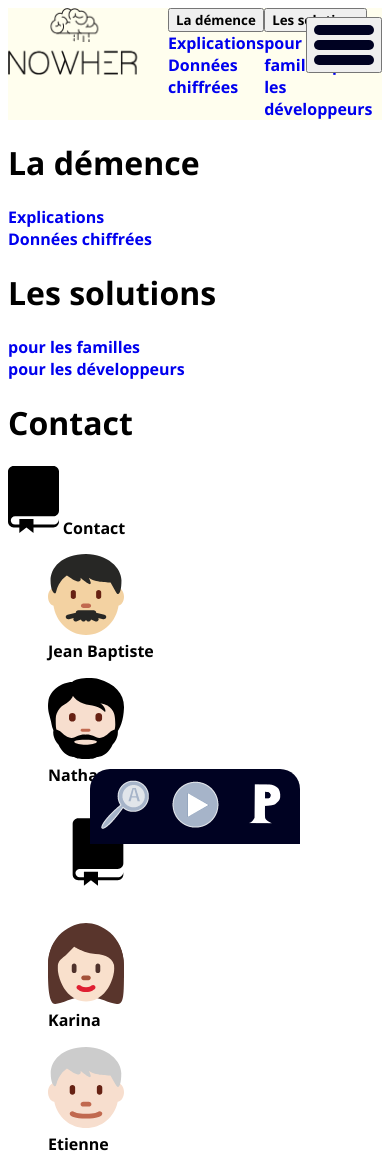
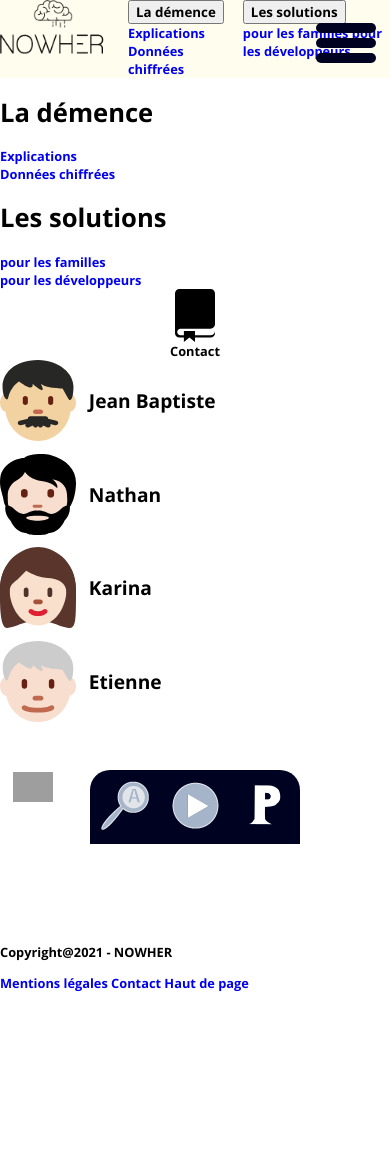
Before and after one commit to Adrien-Ray/nowher, a PHP site: page /pages/contact.php in a window 390 px wide. Shown: the top 1155 px of the page. After the commit the page ends 992 px from the top, so only its background shows below. Run offline with PHP 8.4, Linux system fonts and the light colour scheme; grey boxes are pictures that could not be loaded.

Commit message:
repar main.css

```diff
--- a/styles/main.css
+++ b/styles/main.css
@@ -1,2 +1,259 @@
+html{
+      font-size: 80%;
+  }
+  body{
+      margin:0;
+  }
+  .hide,.hide:active, .hide:focus{
+      border: none !important;
+      background: none !important;
+  }
+  /* articles */
 
-/*# sourceMappingURL=main.css.map *//*# sourceMappingURL=main.css.map */
+  /*# sourceMappingURL=main.css.map *//*# sourceMappingURL=main.css.map */
+  .articledemence{
+      display: flex;
+      flex-direction: row;
+      justify-content: center;
+      font-size: 2rem;
+  }
+  .donnees-chiffrees{
+      display: flex;
+      flex-direction: row;
+      justify-content: center;
+      font-size: 2rem;
+  }
+  .solution{
+      font-size: 2rem;
+      margin-top: 100px;
+      margin-bottom: 405px;
+  }
+  .landingpage{
+      font-size: 2rem;
+      margin-top: 100px;
+      font-weight: bold;
+  }
+  .mentions_legales{
+      font-size: 1.5em;
+      margin-top: 100px;
+  }
+  .landingpage_texte{
+      border-left: solid black 0.5rem;
+      padding-left: 1.5rem;
+  }
+  .landingpage .landingpage_citation{
+      font-weight: normal;
+      text-align: right;
+
+  }
+  .article__img{
+      width: 370px;
+      height: auto;
+  }
+  .article_donnees-chiffrees__img{
+      width: 370px;
+      height: auto;
+  }
+  .articledemence__sous_titre{
+      margin-top: 215px;
+  }
+  .donnees-chiffrees__titre{
+      margin-top: 215px;
+  }
+  .articledemence__texte{
+      font-size: 2rem;
+
+  }
+  li{
+      margin-bottom: 2rem;
+  }
+  .articledemence__source{
+      font-size: 2rem;
+      margin-top: 5rem;
+  }
+
+  .article_donnees-chirfrees{
+      font-size: 2rem;
+      font-weight: 500;
+  }
+  .landingpage_nowher{
+      margin-top: 100px;
+      font-size: 1.35rem;
+      line-height: 60px;
+  }
+  .article__img_contact{
+      margin-left: 400px;
+  }
+  .article__img_contact_git{
+      width: 40px;
+      height: auto;
+  }
+  .contact{
+      margin-bottom:50px;
+  }
+  .contact_git{
+      display: flex;
+      flex-direction: row;
+      margin-top: 50px;
+      margin-bottom: 50px;
+  }
+  .contact_mid{
+      display: flex;
+      flex-direction: row;
+      justify-content: center;
+  }
+  .contact_mid figure{
+      margin: 20px;
+      text-align: center;
+      font-size: 1.5rem;
+
+  }
+  figure img{
+      transition-duration: 1s;
+      }
+  figure img:hover{
+          transform: rotate(1turn);
+          transition-duration: 1s;
+          }
+  .article_image_jb{
+      margin: 40px;
+      text-align: center;
+      font-size: 1.5rem;
+
+  }
+  .article_image_etienne figure{
+      margin: 40px;
+      text-align: center;
+      font-size: 1.5rem;
+
+  }
+
+  .fireowl{
+      padding-left: 10px;
+      font-size: 1.5rem;
+      font-weight: bold;
+
+  }
+  .article_image_jb{
+      text-align: center;
+  }
+  .article_image_etienne{
+      text-align: center;
+  }
+  .article__img_note_book_mobile{
+      display: none;
+  }
+  .notebook_contact{
+  display: none;
+  }
+
+
+  /* MEDI QUERIES */
+  @media screen and (max-width: 768px) {
+      .articledemence{
+          flex-direction: column-reverse;
+      }
+      .article__img{
+          max-width: 200px;
+          align-self: center;
+      }
+      .articledemence__sous_titre{
+          margin-top: 0;
+      }
+      .donnees-chiffrees{
+          flex-direction: column-reverse;
+      }
+      .article_donnees-chiffrees__img{
+          max-width: 200px;
+          align-self: center;
+      }
+      .donnees-chiffrees__titre{
+          margin-top: 0;
+      }
+      .mobile_notebook{
+          display:flex;
+          flex-direction: column;
+          align-items: center;
+      }
+      .article__img_note_book_mobile{
+          display: flex;
+          max-width: 40px;
+      }
+      .notebook_contact{
+          display:block;
+      }
+      .article__img_note_book{
+          display: none;
+      }
+      .contact_mid{
+          flex-direction: column;
+      }
+      .contact_mid figure{
+          margin:0 0 0.5rem 0;
+      }
+      figure{
+          display: flex;
+      }
+      figcaption{
+          align-self: center;
+          margin-left: 1rem;
+      }
+      .article_image_jb figure{
+          margin: 0;
+      margin-bottom: 1rem;
+      }
+      .article_image_jb {
+          margin: 0;
+      }
+      .article_image_etienne figure{
+          margin: 0;
+          margin-top: 0.5rem;
+      }
+      .contact_git{
+          display: flex;
+          flex-direction: row;
+          margin-left: 1rem;
+      }
+      .fireowl{
+          display:none;
+      }
+      .contact{
+          display:none;
+      }
+  }
+  .solution_dev_research{
+      margin-bottom: 7rem;
+  }
+
+  /* MEDI QUERIES */
+  @media screen and (max-width: 768px) {
+      .articledemence{
+          flex-direction: column-reverse;
+      }
+      .article__img{
+          max-width: 200px;
+          align-self: center;
+      }
+      .articledemence__sous_titre{
+          margin-top: 0;
+      }
+      .donnees-chiffrees{
+          flex-direction: column-reverse;
+      }
+      .article_donnees-chiffrees__img{
+          max-width: 200px;
+          align-self: center;
+      }
+      .donnees-chiffrees__titre{
+          margin-top: 0;
+      }
+
+  }
+
+  /* script */
+  span.dysb{
+        background-color:#ff00007a !important;
+  }
+  span.dysd{
+        background-color:#002fff7a !important;
+  }
```
